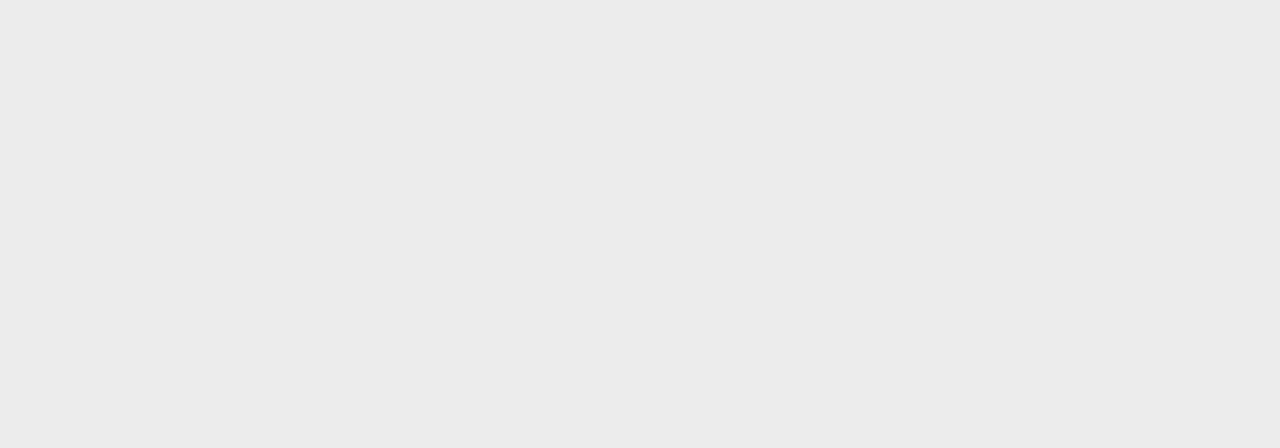
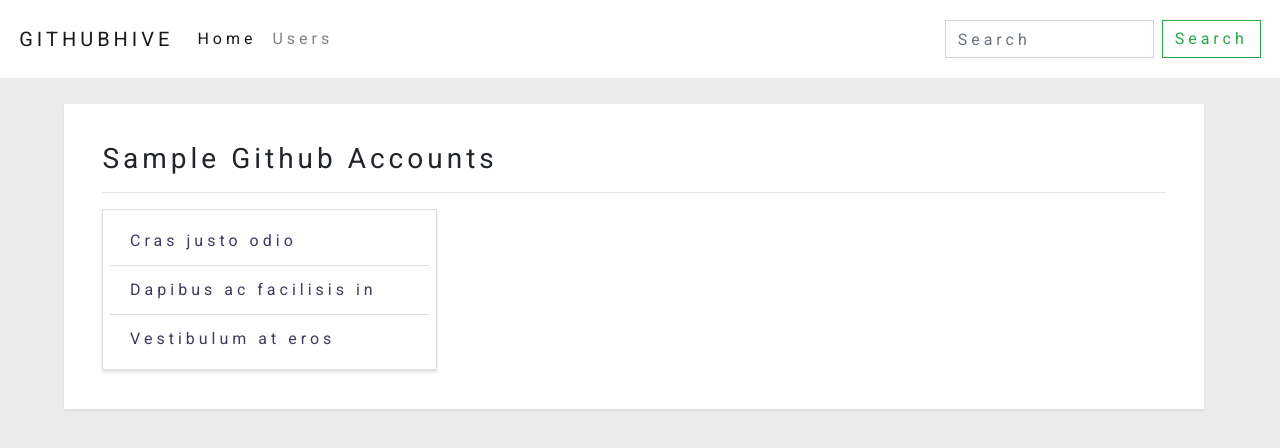
Before and after one commit to kelvinMakamu/git-scanner, an Angular app: page /users in a window 1280 px wide. Before the commit this address led to /. Shown: the top 448 px of the page. Built offline with nearby package versions, Linux system fonts and the light colour scheme.

Commit message:
Refactored code by removing duplicate stylings

```diff
--- a/src/app/app-routing.module.ts
+++ b/src/app/app-routing.module.ts
@@ -1,10 +1,11 @@
 import { NgModule } from '@angular/core';
 import { Routes, RouterModule } from '@angular/router';
 import { HomeComponent } from './components/home/home.component';
+import { UsersComponent } from './components/users/users.component';
 
 const routes: Routes = [
-  { path: 'home', component: HomeComponent },
-  { path: '', redirectTo: '/home', pathMatch:'full' }
+  { path: '', component: HomeComponent },
+  { path: 'users', component: UsersComponent }
 
 ];
 
--- a/src/app/components/header/header.component.html
+++ b/src/app/components/header/header.component.html
@@ -7,13 +7,10 @@
     <div class="collapse navbar-collapse" id="navbarSupportedContent">
       <ul class="navbar-nav mr-auto">
         <li class="nav-item" routerLinkActive='active'>
-          <a class="nav-link" routerLink="home">Home <span class="sr-only">(current)</span></a>
+          <a class="nav-link" routerLink="">Home <span class="sr-only">(current)</span></a>
         </li>
         <li class="nav-item" routerLinkActive='active'>
-          <a class="nav-link" href="#">Users</a>
-        </li>
-        <li class="nav-item">
-          <a class="nav-link" href="#">Disabled</a>
+          <a class="nav-link" routerLink="users">Users</a>
         </li>
       </ul>
       <form class="form-inline my-2 my-lg-0">
--- a/src/app/components/home/home.component.css
+++ b/src/app/components/home/home.component.css
@@ -1,9 +1,3 @@
-.card{
-    color: #40395c !important;
-    padding: 2% 2% 2% 2% !important;
-    box-shadow: 0px 2px 3px #dedede;
-}
-
 .card > img{
     margin: 5% 0% 0% 25% !important;
     width: 50% !important;
--- a/src/app/components/users/users.component.html
+++ b/src/app/components/users/users.component.html
@@ -1 +1,20 @@
-<p>users works!</p>
+<app-header></app-header>
+<div class="container">
+    <div class="row">
+        <div class="col-md-12 col-lg-12 col-sm-12">
+            <h3>Sample Github Accounts</h3>
+            <hr>
+        </div>
+    </div>
+    <div class="row">
+        <div class="col-md-4 col-lg-4 col-sm-12">
+            <div class="card">
+                <ul class="list-group list-group-flush">
+                  <li class="list-group-item">Cras justo odio</li>
+                  <li class="list-group-item">Dapibus ac facilisis in</li>
+                  <li class="list-group-item">Vestibulum at eros</li>
+                </ul>
+              </div>
+        </div>
+    </div>
+</div>
--- a/src/styles.css
+++ b/src/styles.css
@@ -25,3 +25,9 @@ input:focus, textarea:focus, input.form-control:focus {
     padding:3% 3% 3% 3%;
     box-shadow: 0px 2px 3px #dedede;
 }
+
+.card{
+    color: #40395c !important;
+    padding: 2% 2% 2% 2% !important;
+    box-shadow: 0px 2px 3px #dedede;
+}
```
